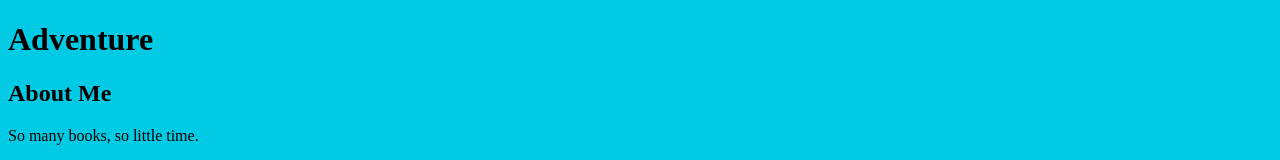
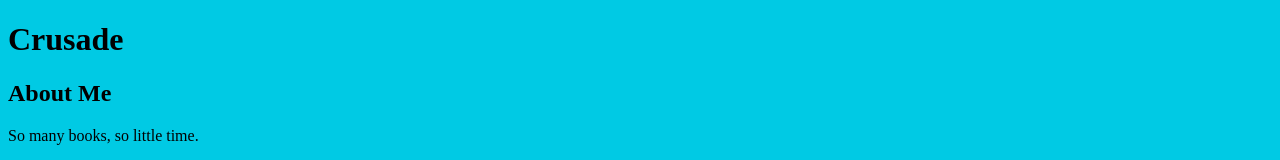
Before and after one commit to ivaylo-n/Version-Control-with-Git, a plain HTML site: page index.html in a window 1280 px wide. Shown: the top 160 px of the page. Drawn offline with Linux system fonts and the light colour scheme.

Commit message:
Set page heading to Crusade

```diff
--- a/index.html
+++ b/index.html
@@ -10,7 +10,7 @@
 <body>
 
     <header>
-        <h1>Adventure</h1>
+        <h1>Crusade</h1>
     </header>
 
     <div class="container">
```
